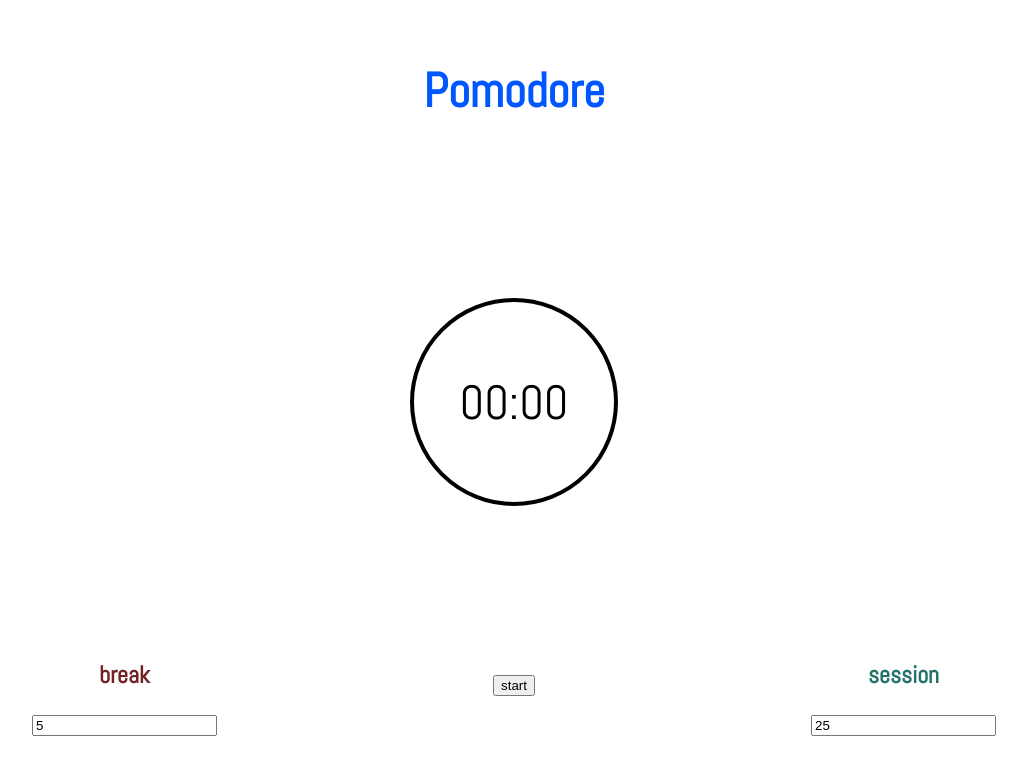
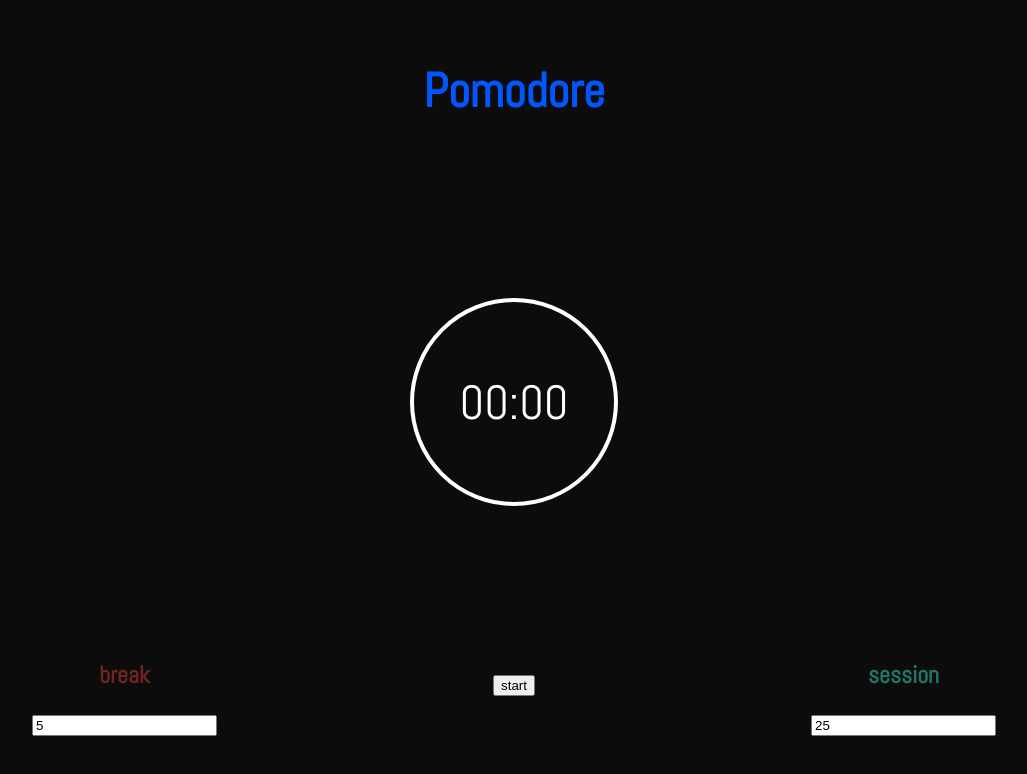
Before and after one commit to maikenegreiros/pomodore, a website built with webpack: page public/index.html in a window 1280 px wide. Shown: the whole page, without its empty margins (126-1153 px from the left). Built offline with nearby package versions, Linux system fonts and the light colour scheme.

Commit message:
Novas cores

```diff
--- a/public/css/style.css
+++ b/public/css/style.css
@@ -8,6 +8,7 @@
   display: flex;
   align-items: center;
   justify-content: center;
+  background-color: #0c0c0c;
   flex-direction: column;
   text-align: center;
   padding: 20px;
@@ -88,7 +89,7 @@ body {
   width: 200px;
   height: 200px;
   position: absolute;
-  border: 4px solid;
+  border: 4px solid #fff;
 }
 
 #timer.display-break::before {
@@ -98,3 +99,7 @@ body {
 #timer.display-session::before {
   border-color: #7d6b6b #424b56 #4d9c94 #747496;
 }
+
+#timer p {
+  color: white;
+}
```
